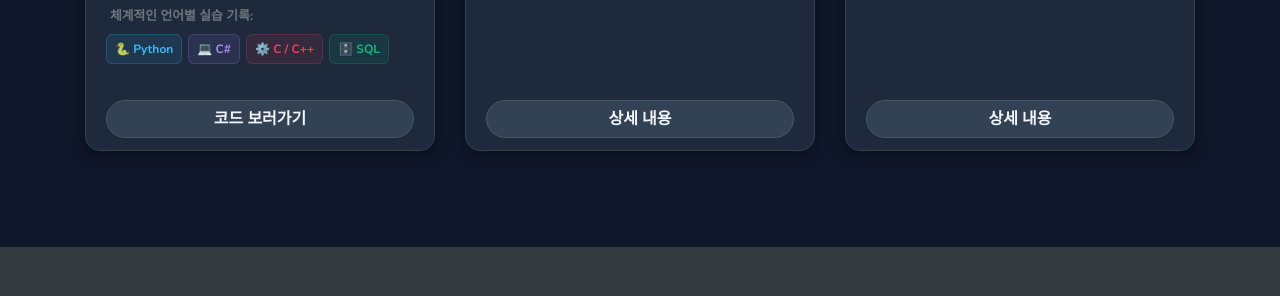
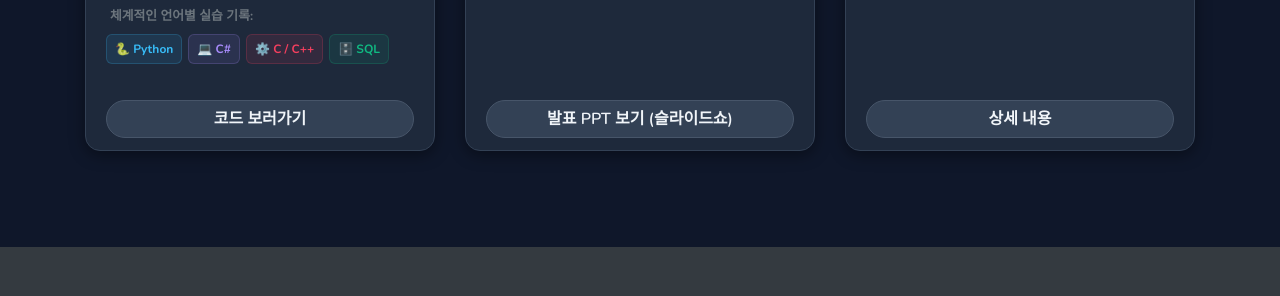
Before and after one commit to lee-myeong-eun/lee-myeong-eun.github.io, a Jekyll site: the page built from index.html, in a window 1280 px wide. Shown: the part 1310-1606 px from the top of the page. Built offline with Jekyll 4.4.1, drawn with Linux system fonts in a browser that asks for light colours.

Commit message:
Add interactive embedded Slideshow Modal for BLE Safety presentation

```diff
--- a/index.html
+++ b/index.html
@@ -71,7 +71,7 @@
         </p>
       </div>
       <div class="card-footer bg-transparent border-0">
-        <a href="#" class="btn btn-primary btn-block">상세 내용</a>
+        <button type="button" class="btn btn-primary btn-block" data-toggle="modal" data-target="#blePptModal">발표 PPT 보기 (슬라이드쇼)</button>
       </div>
     </div>
   </div>
@@ -95,3 +95,30 @@
   </div>
 </div>
 <!-- /.row -->
+
+<!-- BLE Slideshow Modal -->
+<div class="modal fade" id="blePptModal" tabindex="-1" role="dialog" aria-labelledby="blePptModalLabel" aria-hidden="true" style="z-index: 1050;">
+  <div class="modal-dialog modal-xl modal-dialog-centered" role="document">
+    <div class="modal-content welcome-box border-0 text-white" style="background: rgba(11, 15, 25, 0.95) !important; backdrop-filter: blur(25px) !important; border: 1px solid rgba(56, 189, 248, 0.2) !important;">
+      <div class="modal-header border-0 pb-0">
+        <h5 class="modal-title text-gradient" id="blePptModalLabel">📊 BLE 기반 작업자 안전 모니터링 발표 PPT</h5>
+        <button type="button" class="close text-white" data-dismiss="modal" aria-label="Close" style="opacity: 0.8; outline: none;">
+          <span aria-hidden="true">&times;</span>
+        </button>
+      </div>
+      <div class="modal-body p-3">
+        <!-- MiriCanvas Slideshow Embed -->
+        <div class="embed-responsive embed-responsive-16by9" style="border-radius: 12px; overflow: hidden; border: 1px solid rgba(255,255,255,0.08);">
+          <iframe class="embed-responsive-item" src="https://www.miricanvas.com/v/9830a586-5cf2-4bfd-9faf-9d148d9ad7b1?embed" allowfullscreen></iframe>
+        </div>
+        <p class="text-muted small mt-3 mb-0 text-center">
+          💡 슬라이드쇼가 로드되지 않거나 로그인 화면이 표시되는 경우, 미리캔버스 에디터에서 <strong>[공유] ➔ [공개 설정 활성화] ➔ [슬라이드쇼 보기]</strong>로 옵션을 설정해 주셔야 실시간 임베드가 정상적으로 작동합니다.
+        </p>
+      </div>
+      <div class="modal-footer border-0 pt-0">
+        <button type="button" class="btn btn-outline-light btn-sm px-4" data-dismiss="modal" style="border-radius: 20px !important;">닫기</button>
+        <a href="https://www.miricanvas.com/login?redirect=%2Fv2%2Fko%2Fdesign2%2F9830a586-5cf2-4bfd-9faf-9d148d9ad7b1%3Flocation%3Ddesign%26type%3Dcopy_link%26access%3Ddirect" target="_blank" class="btn btn-primary btn-sm px-4" style="border-radius: 20px !important;">미리캔버스 템플릿 보기</a>
+      </div>
+    </div>
+  </div>
+</div>
```
